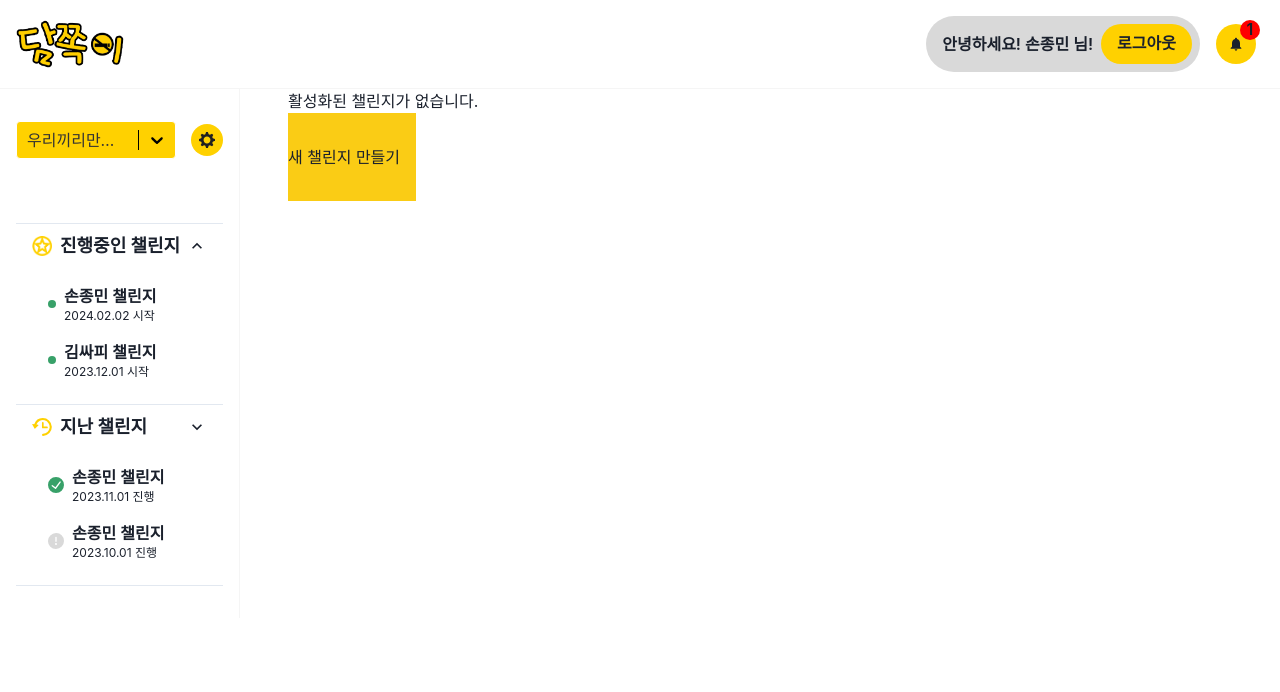
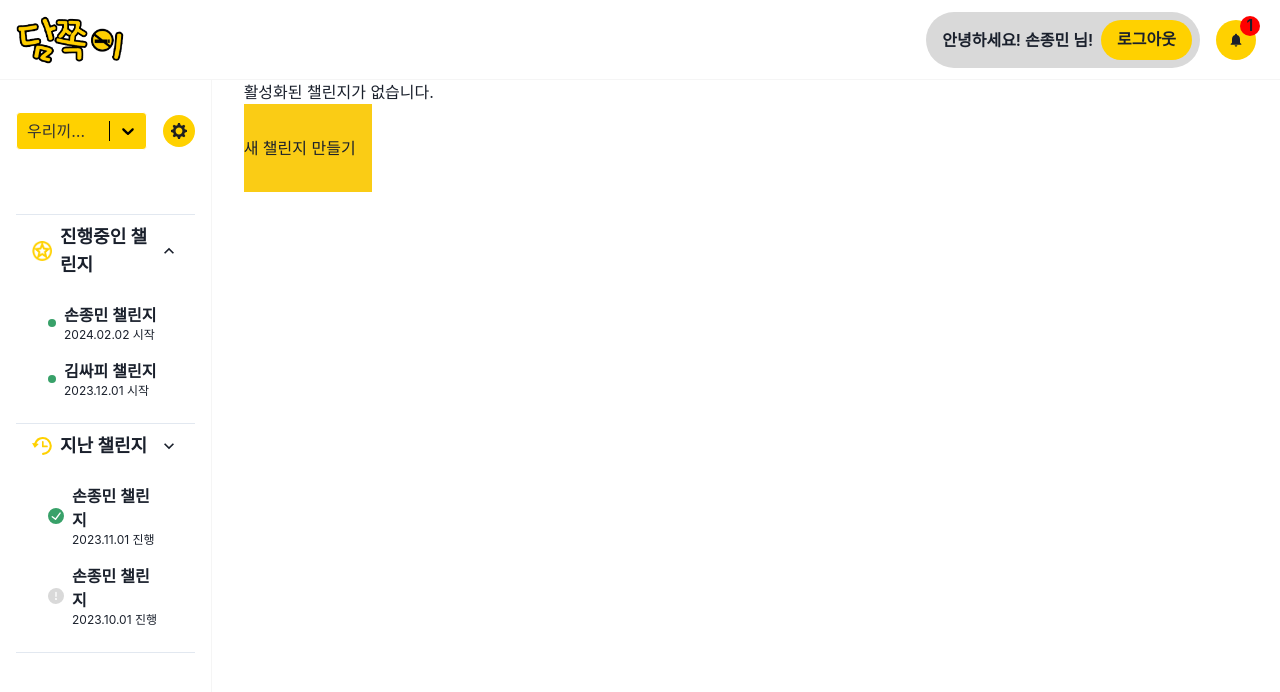
Before and after one commit to damjjok/damjjok, a React (Create React App) app in the folder client/: page /group/1/empty-challenge in a window 1280 px wide. Shown: the top 692 px of the page. Built offline with nearby package versions, Linux system fonts and the light colour scheme.

Commit message:
Fix : 사이드바, 탑바 조정

```diff
--- a/client/src/pages/group-space/group-space-main/group-tab/home-tab/HomeTab.js
+++ b/client/src/pages/group-space/group-space-main/group-tab/home-tab/HomeTab.js
@@ -16,6 +16,7 @@ function HomeTab() {
         currentChallenge = myChallenge[0];
     } else {
         console.log("No data in localStorage");
+        return <></>;
     }
 
     const startedDate = new Date(currentChallenge.createdAt);
@@ -36,9 +37,7 @@ function HomeTab() {
                 </div>
             </div>
             <div className="py-8">
-                <p className="text-xl font-bold">
-                    오늘의 {currentUser.userName}님은...
-                </p>
+                <p className="text-xl font-bold">오늘의 {currentUser.userName}님은...</p>
                 <div className="flex flex-wrap my-4 justify-center">
                     <InfoCards />
                 </div>
--- a/client/src/pages/group-space/sidebar/Sidebar.js
+++ b/client/src/pages/group-space/sidebar/Sidebar.js
@@ -1,19 +1,21 @@
 import GroupList from "./group-list/GroupList";
 import ChallengeList from "./challenge-list/ChallengeList";
 import SettingButton from "./setting-button/SettingButton";
-import { Flex } from "@chakra-ui/react";
+import { Box, Flex } from "@chakra-ui/react";
 
 function Sidebar() {
     return (
-        <div className="flex flex-col min-w-60 max-w-60 h-300px px-4 mr-4 border-r border-r-damlightgray/25">
-            <Flex justifyContent='space-between' alignItems='center' className="my-8">
-                <GroupList />
-                <SettingButton/>
-            </Flex>
-            <div className="my-8">
-                <ChallengeList />
+        <Box borderRight={"1px solid rgba(214,214,214,0.25)"} height={"90vh"} width={"20vw"}>
+            <div className="flex flex-col h-300px px-4">
+                <Flex justifyContent="space-between" alignItems="center" className="my-8">
+                    <GroupList />
+                    <SettingButton />
+                </Flex>
+                <div className="my-8">
+                    <ChallengeList />
+                </div>
             </div>
-        </div>
+        </Box>
     );
 }
 
--- a/client/src/pages/group-space/sidebar/group-list/GroupList.js
+++ b/client/src/pages/group-space/sidebar/group-list/GroupList.js
@@ -2,16 +2,14 @@ import { useRecoilValue } from "recoil";
 import { currentGroupState } from "../../../../contexts/User";
 import { useState } from "react";
 import Select from "react-select";
+import { Box } from "@chakra-ui/react";
 
 //테스트를 위한 더미 데이터
-const groupItems = ['우리끼리만든그룹', 'E106', 'E107']
-
+const groupItems = ["우리끼리만든그룹", "E106", "E107"];
 
 function GroupList() {
     // react-select 활용을 위한 option 배열 만들기
-    const options = groupItems.map((item, index) => (
-        { value: item, label: item }
-    ));
+    const options = groupItems.map((item, index) => ({ value: item, label: item }));
     const currentGroup = useRecoilValue(currentGroupState);
     // 더미데이터이므로 더미데이터[0]으로 초기값 설정, 이후 props나 recoilstate 기반으로 선택한 그룹명이 표시될 수 있도록 수정해야 함
     const [selectedGroup, setSelectedGroup] = useState(options[0]);
@@ -20,47 +18,50 @@ function GroupList() {
     const customStyles = {
         control: (base, state) => ({
             ...base,
-            backgroundColor: '#FFD100',
-            borderColor: 'white', // 프레임 색상을 흰색으로 설정
+            backgroundColor: "#FFD100",
+            borderColor: "white", // 프레임 색상을 흰색으로 설정
             boxShadow: state.isFocused ? 0 : 0, // 포커스 시 테두리 색상 제거
-            width: '160px',
+
             "&:hover": {
-                borderColor: "white" // 마우스 호버 시 테두리 색상 유지
-            }
+                borderColor: "white", // 마우스 호버 시 테두리 색상 유지
+            },
         }),
         option: (styles, { isFocused, isSelected }) => {
             return {
                 ...styles,
-                backgroundColor: isSelected ? '#FFD100' : isFocused ? 'rgba(255, 209, 0, 0.5)' : null,
-                color: 'black',
-                cursor: 'pointer',
+                backgroundColor: isSelected ? "#FFD100" : isFocused ? "rgba(255, 209, 0, 0.5)" : null,
+                color: "black",
+                cursor: "pointer",
                 "&:hover": {
-                    backgroundColor: 'rgba(255, 209, 0, 0.5)',
-                }
+                    backgroundColor: "rgba(255, 209, 0, 0.5)",
+                },
             };
         },
         dropdownIndicator: (base) => ({
             ...base,
             color: "black", // dropdown indicator 색상을 흰색으로 설정
             "&:hover": {
-                color: "black"
-            }
+                color: "black",
+            },
         }),
         indicatorSeparator: (base) => ({
             ...base,
-            backgroundColor: 'black', // 구분선 색상을 흰색으로 설정
+            backgroundColor: "black", // 구분선 색상을 흰색으로 설정
         }),
     };
 
     return (
+        <Box flex={1} marginRight={"1rem"}>
             <Select
                 placeholder={selectedGroup || currentGroup.groupName}
                 options={options}
                 value={selectedGroup}
                 styles={customStyles}
-        onChange={selectedOption => setSelectedGroup(selectedOption)}
+                onChange={(selectedOption) => setSelectedGroup(selectedOption)}
                 isSearchable={false}
+                style={{ flex: 1 }}
             />
+        </Box>
     );
 }
 
--- a/client/src/pages/group-space/sidebar/setting-button/SettingButton.js
+++ b/client/src/pages/group-space/sidebar/setting-button/SettingButton.js
@@ -4,28 +4,31 @@ import GroupMemberModal from "./group-member-modal/GroupMemberModal";
 import GroupInviteModal from "./group-invite-modal/GroupInviteModal";
 
 function SettingButton() {
-  return <>
+    return (
+        <>
             <Menu>
                 <MenuButton
                     px={2}
                     py={2}
-        backgroundColor='dam.yellow'
-        borderRadius='full'
-        transition='all 0.2s'
+                    backgroundColor="dam.yellow"
+                    borderRadius="full"
+                    transition="all 0.2s"
                     // _expanded={{ bg: 'blue.400' }}
+                    _hover={{ backgroundColor: "#3182CE" }}
                 >
-          <Box display='flex' alignItems='center' justifyContent='center' height='100%'>
-            <SettingsIcon color='dam.black'/>
+                    <Box display="flex" alignItems="center" justifyContent="center" height="100%">
+                        <SettingsIcon color="dam.black" />
                     </Box>
                 </MenuButton>
                 <MenuList>
                     {/* 그룹멤버모달 */}
-        <GroupMemberModal/>
+                    <GroupMemberModal />
                     <MenuDivider />
-        <GroupInviteModal/>
+                    <GroupInviteModal />
                 </MenuList>
             </Menu>
         </>
+    );
 }
 
 export default SettingButton;
--- a/client/src/pages/group-space/topbar/Topbar.js
+++ b/client/src/pages/group-space/topbar/Topbar.js
@@ -2,14 +2,14 @@ import { useRecoilValue } from "recoil";
 import BasicButton from "../../../components/button/BasicButton";
 import { currentUserState } from "../../../contexts/User";
 import logo from "assets/images/logo.png";
-import { Button, Flex, Icon, IconButton, Wrap, WrapItem, theme } from "@chakra-ui/react";
+import { Box, Button, Flex, Icon, IconButton, Wrap, WrapItem, theme } from "@chakra-ui/react";
 import { BellIcon } from "@chakra-ui/icons";
 import { Link } from "react-router-dom";
 
 function Topbar() {
     const currentUser = useRecoilValue(currentUserState);
     return (
-        <div className="flex justify-between py-4 border-b border-damlightgray/25">
+        <Box className="flex justify-between py-4 border-b border-damlightgray/25" height={"10vh"}>
             <Flex justifyContent={"center"} alignItems={"center"}>
                 <Link to={""}>
                     <img src={logo} className="max-h-12 px-4" alt="logo" />
@@ -41,7 +41,7 @@ function Topbar() {
                     </Button>
                 </Wrap>
             </div>
-        </div>
+        </Box>
     );
 }
 
```
Lines whose indentation alone changed are shown as unchanged.
